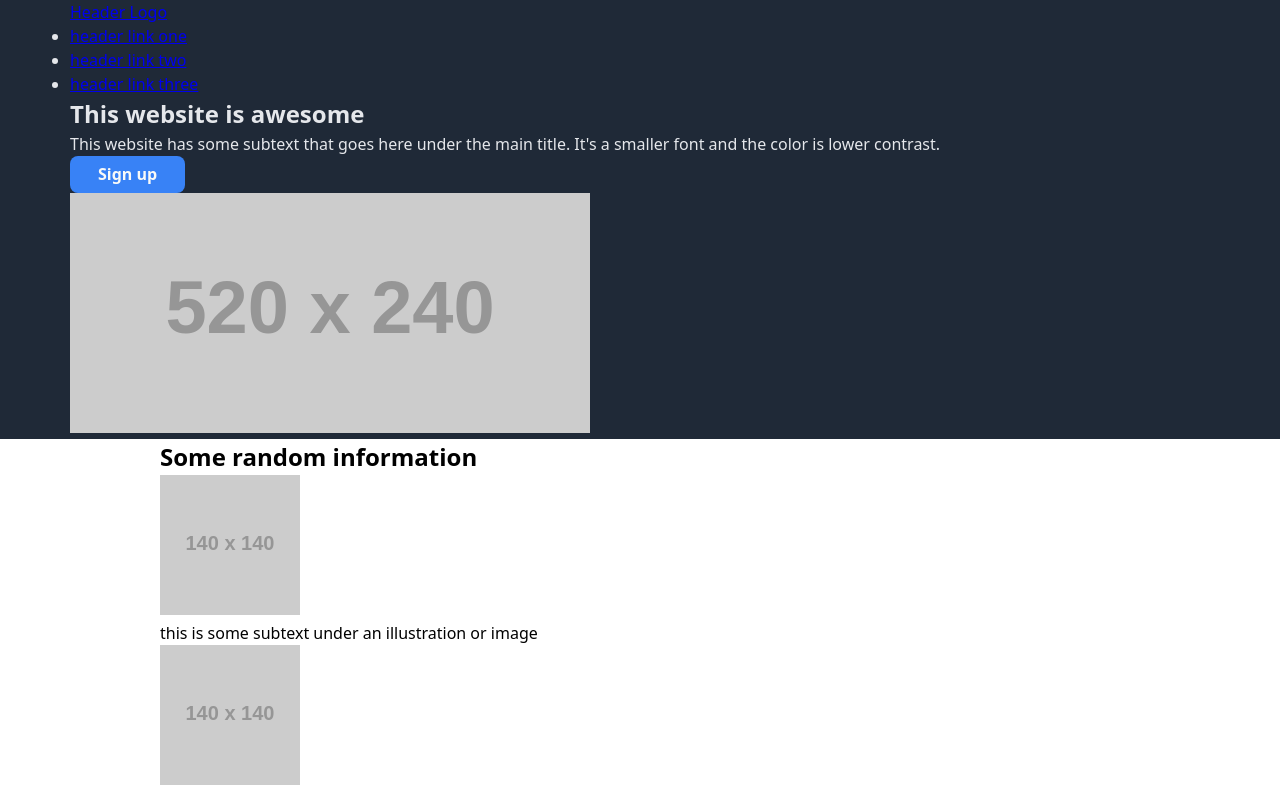
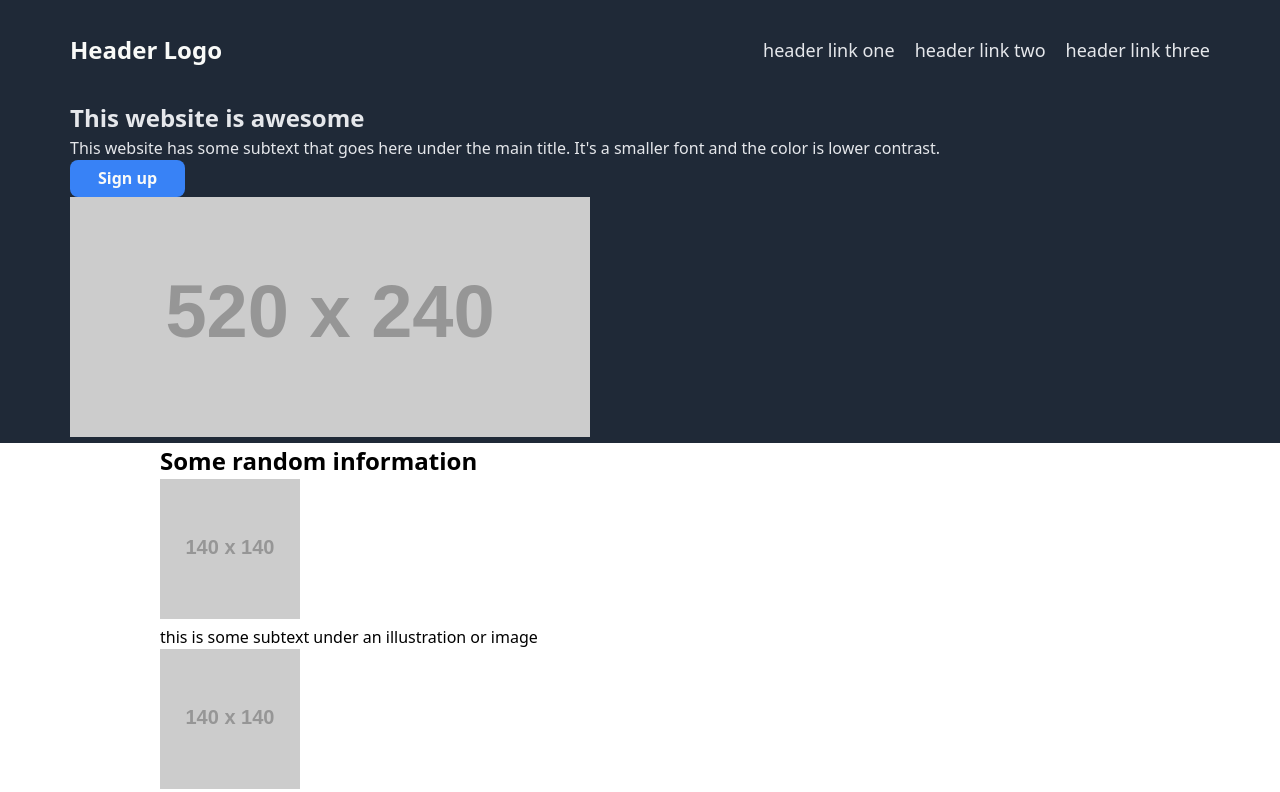
Before and after one commit to jsklcodes/landing-page-top, a plain HTML site: page index.html in a window 1280 px wide. Shown: the top 792 px of the page. Drawn offline with Linux system fonts and the light colour scheme; placeholder pictures from the web are drawn by us.

Commit message:
Add navbar styles

```diff
--- a/index.css
+++ b/index.css
@@ -83,3 +83,36 @@ body {
   background-color: var(--yankees-blue);
   color: var(--bright-gray);
 }
+
+/* MARK: navbar */
+.navbar {
+  display: flex;
+  gap: 2rem;
+  flex-wrap: wrap;
+  align-items: center;
+  justify-content: space-between;
+  padding-block: 3.2rem;
+}
+
+.navbar__logo {
+  text-decoration: none;
+  font-size: 2.4rem;
+  font-weight: 700;
+  color: var(--lotion);
+}
+
+.navbar__menu {
+  display: flex;
+  gap: 0.4rem 2rem;
+  flex-wrap: wrap;
+  list-style: none;
+}
+
+.navbar__item {
+  font-size: 1.8rem;
+}
+
+.navbar__link {
+  color: inherit;
+  text-decoration: none;
+}
```
